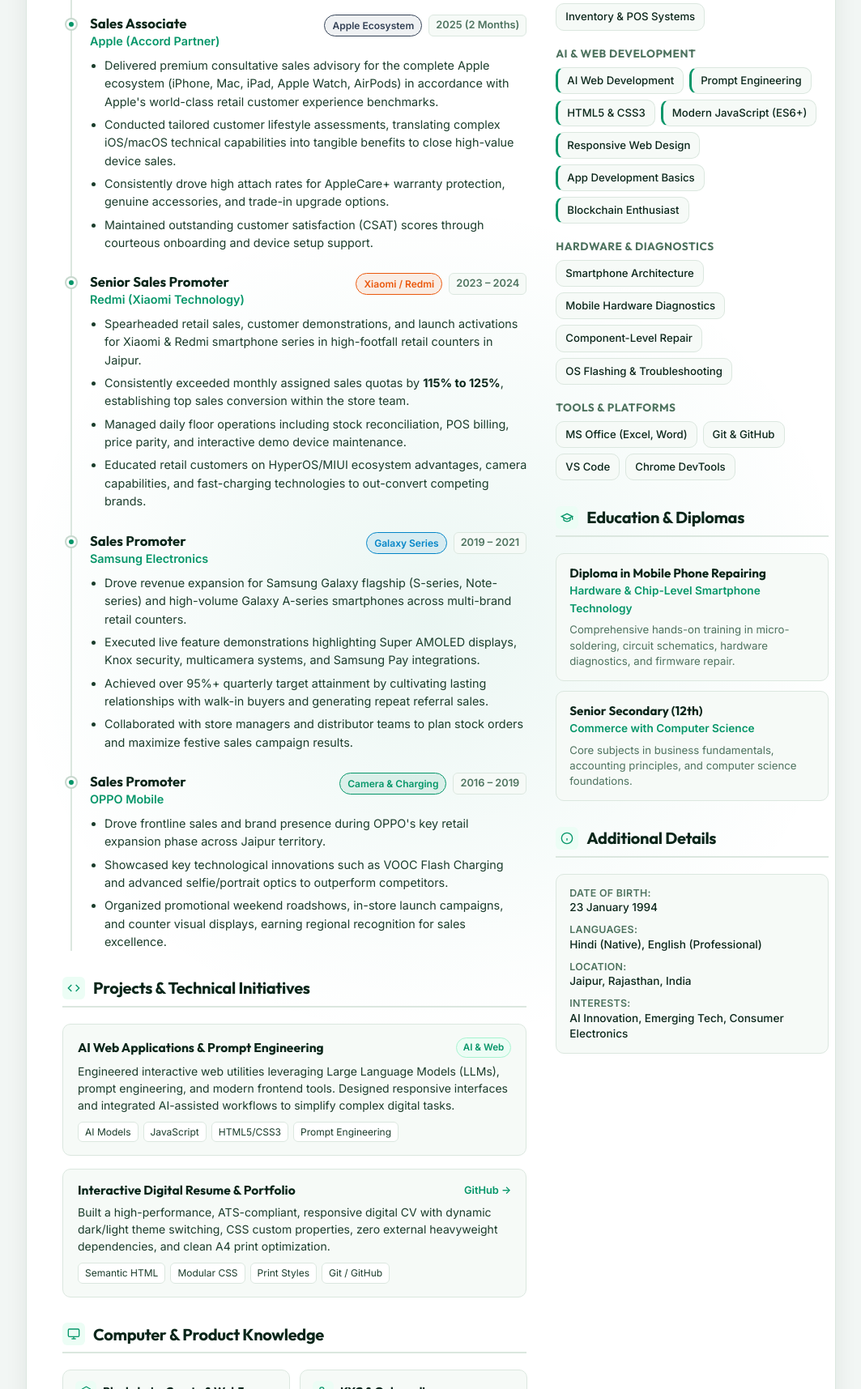
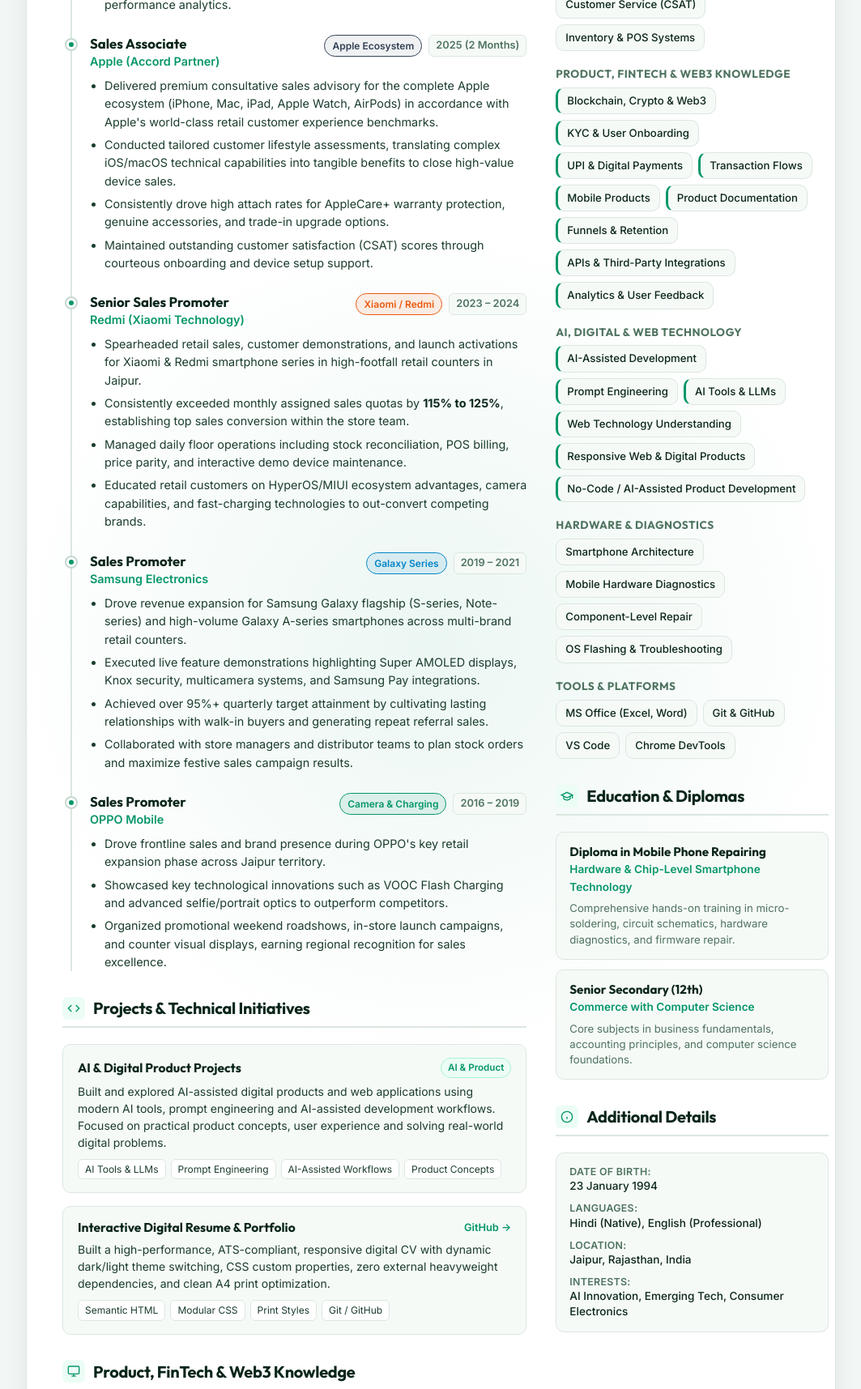
Before and after one commit to DigiClums/Vijay-Resume, a plain HTML site: page index.html in a window 1280 px wide. Shown: the part 1085-2800 px from the top of the page at 81% size, without its empty margins (108-1171 px from the left). Drawn offline with Linux system fonts and the light colour scheme.

Commit message:
Position profile as Tech Sales, Product, FinTech and Web3 professional

```diff
--- a/index.html
+++ b/index.html
@@ -3,13 +3,13 @@
 <head>
   <meta charset="UTF-8">
   <meta name="viewport" content="width=device-width, initial-scale=1.0">
-  <title>Vijay Kumar Kewlani | Tech Sales Specialist & AI Web Developer</title>
-  <meta name="description" content="Resume of Vijay Kumar Kewlani - 8+ years experience in Tech & Mobile Retail Sales (Apple, Samsung, Redmi, OPPO) and AI Web Development.">
+  <title>Vijay Kumar Kewlani | Tech Sales Specialist &bull; FinTech &amp; Web3 Enthusiast</title>
+  <meta name="description" content="Resume of Vijay Kumar Kewlani - 8+ years experience in Tech & Mobile Retail Sales (Apple, Samsung, Redmi, OPPO), Product, FinTech, Digital Payments, Crypto/Web3, and AI-Assisted Workflows.">
   <meta name="author" content="Vijay Kumar Kewlani">
 
   <!-- Fonts -->
   <link rel="preconnect" href="https://fonts.googleapis.com">
-  <link rel="preconnect" href="https://fonts.gstatic.com" crossorigin>
+  <link rel="preconnect" href="https://gstatic.com" crossorigin>
   <link href="https://fonts.googleapis.com/css2?family=Inter:wght@300;400;500;600;700&family=Outfit:wght@500;600;700;800&display=swap" rel="stylesheet">
 
   <!-- Stylesheet -->
@@ -87,7 +87,7 @@
               <h1 class="candidate-name">Vijay Kumar Kewlani</h1>
             </div>
             <div class="title-animation-box">
-              <p class="candidate-title print-only">Sales Manager &bull; Tech Sales Specialist &bull; AI Web Developer</p>
+              <p class="candidate-title print-only">Sales Manager &bull; Tech Sales Specialist &bull; FinTech &amp; Web3 Enthusiast</p>
               <p class="candidate-title animated-title no-print" aria-label="Vijay Kumar Kewlani Role">
                 <span class="typing-prefix">Role: </span>
                 <span id="typingRole" class="typing-role">Sales Manager @ Clawear</span>
@@ -95,7 +95,7 @@
               </p>
             </div>
             <p class="candidate-summary">
-              Results-driven Sales Manager and tech professional with <strong>8+ years of expertise</strong> across retail leadership and frontline sales for renowned brands including <strong>Clawear (<a href="https://clawear.com" target="_blank" rel="noopener noreferrer">clawear.com</a>), Apple, Samsung, Xiaomi/Redmi, and OPPO</strong>. Currently heading sales management, customer acquisition, and brand growth at Clawear. Combines proven sales leadership with modern capabilities in <strong>AI Web Development</strong>, prompt engineering, and hardware diagnostics to drive superior revenue outcomes.
+              Results-driven Sales Manager and technology professional with <strong>8+ years of expertise</strong> in tech sales, consumer electronics retail, and sales leadership for renowned brands including <strong>Clawear (<a href="https://clawear.com" target="_blank" rel="noopener noreferrer">clawear.com</a>), Apple, Samsung, Xiaomi/Redmi, and OPPO</strong>. Combines customer acquisition, conversion, and retention strategies with strong product understanding across <strong>FinTech, digital payments (UPI &amp; payment flows), KYC &amp; onboarding journeys, and Crypto/Web3</strong>. Leverages <strong>AI tools, prompt engineering</strong>, and smartphone hardware diagnostics to optimize business workflows and drive superior revenue outcomes.
             </p>
           </div>
         </div>
@@ -170,7 +170,7 @@
             <span class="filter-indicator"></span> 💼 Sales & Leadership
           </button>
           <button class="filter-btn" data-filter="tech" role="tab" aria-selected="false">
-            <span class="filter-indicator"></span> ⚡ AI Web & Hardware
+            <span class="filter-indicator"></span> ⚡ Product, Tech & Hardware
           </button>
         </div>
       </div>
@@ -329,23 +329,23 @@
             <div class="projects-grid">
               <div class="project-card interactive-card" data-tilt>
                 <div class="project-header">
-                  <h3 class="project-title">AI Web Applications & Prompt Engineering</h3>
-                  <span class="project-tag">AI & Web</span>
+                  <h3 class="project-title">AI &amp; Digital Product Projects</h3>
+                  <span class="project-tag">AI &amp; Product</span>
                 </div>
                 <p class="project-desc">
-                  Engineered interactive web utilities leveraging Large Language Models (LLMs), prompt engineering, and modern frontend tools. Designed responsive interfaces and integrated AI-assisted workflows to simplify complex digital tasks.
+                  Built and explored AI-assisted digital products and web applications using modern AI tools, prompt engineering and AI-assisted development workflows. Focused on practical product concepts, user experience and solving real-world digital problems.
                 </p>
                 <div class="tech-tags">
-                  <span class="tech-pill">AI Models</span>
-                  <span class="tech-pill">JavaScript</span>
-                  <span class="tech-pill">HTML5/CSS3</span>
+                  <span class="tech-pill">AI Tools &amp; LLMs</span>
                   <span class="tech-pill">Prompt Engineering</span>
+                  <span class="tech-pill">AI-Assisted Workflows</span>
+                  <span class="tech-pill">Product Concepts</span>
                 </div>
               </div>
 
               <div class="project-card interactive-card" data-tilt>
                 <div class="project-header">
-                  <h3 class="project-title">Interactive Digital Resume & Portfolio</h3>
+                  <h3 class="project-title">Interactive Digital Resume &amp; Portfolio</h3>
                   <a href="https://github.com/DigiClums/Vijay-Resume" target="_blank" rel="noopener noreferrer" class="project-link" title="View Source on GitHub">
                     <span>GitHub</span> &rarr;
                   </a>
@@ -373,7 +373,7 @@
                   <line x1="12" y1="17" x2="12" y2="21"></line>
                 </svg>
               </div>
-              <h2 class="section-title">Computer &amp; Product Knowledge</h2>
+              <h2 class="section-title">Product, FinTech &amp; Web3 Knowledge</h2>
             </div>
 
             <div class="knowledge-grid">
@@ -394,7 +394,7 @@
                 </p>
               </div>
 
-              <!-- KYC & Onboarding -->
+              <!-- KYC & User Onboarding -->
               <div class="knowledge-card interactive-card" data-tilt>
                 <div class="knowledge-header">
                   <div class="knowledge-icon-badge">
@@ -404,14 +404,14 @@
                       <polyline points="17 11 19 13 23 9"></polyline>
                     </svg>
                   </div>
-                  <h3 class="knowledge-title">KYC &amp; Onboarding</h3>
+                  <h3 class="knowledge-title">KYC &amp; User Onboarding</h3>
                 </div>
                 <p class="knowledge-desc">
                   Understanding of user registration, <strong>KYC</strong> workflows, verification and onboarding journeys
                 </p>
               </div>
 
-              <!-- UPI & Payments -->
+              <!-- UPI & Digital Payments -->
               <div class="knowledge-card interactive-card" data-tilt>
                 <div class="knowledge-header">
                   <div class="knowledge-icon-badge">
@@ -420,7 +420,7 @@
                       <line x1="1" y1="10" x2="23" y2="10"></line>
                     </svg>
                   </div>
-                  <h3 class="knowledge-title">UPI &amp; Payments</h3>
+                  <h3 class="knowledge-title">UPI &amp; Digital Payments</h3>
                 </div>
                 <p class="knowledge-desc">
                   <strong>UPI</strong>, AutoPay, <strong>payment</strong> flows and digital <strong>payment</strong> products
@@ -507,7 +507,7 @@
                   <h3 class="knowledge-title">APIs &amp; Third-Party Integrations</h3>
                 </div>
                 <p class="knowledge-desc">
-                  Understanding of <strong>APIs</strong>, third-party integrations and how different services connect within digital products
+                  Understanding of <strong>APIs</strong>, third-party integrations and digital product workflows
                 </p>
               </div>
 
@@ -524,7 +524,7 @@
                   <h3 class="knowledge-title">Analytics &amp; User Feedback</h3>
                 </div>
                 <p class="knowledge-desc">
-                  Product <strong>analytics</strong>, user behavior, feedback collection and insights for product improvement
+                  Product <strong>analytics</strong>, user behavior, feedback collection and product improvement
                 </p>
               </div>
             </div>
@@ -560,21 +560,35 @@
               </div>
             </div>
 
-            <div class="skill-category" data-category="tech">
-              <h4 class="skill-group-title">AI & Web Development</h4>
+            <div class="skill-category" data-category="sales tech">
+              <h4 class="skill-group-title">Product, FinTech &amp; Web3 Knowledge</h4>
               <div class="skills-cloud">
-                <span class="skill-badge badge-tech">AI Web Development</span>
-                <span class="skill-badge badge-tech">Prompt Engineering</span>
-                <span class="skill-badge badge-tech">HTML5 & CSS3</span>
-                <span class="skill-badge badge-tech">Modern JavaScript (ES6+)</span>
-                <span class="skill-badge badge-tech">Responsive Web Design</span>
-                <span class="skill-badge badge-tech">App Development Basics</span>
-                <span class="skill-badge badge-tech">Blockchain Enthusiast</span>
+                <span class="skill-badge badge-product">Blockchain, Crypto &amp; Web3</span>
+                <span class="skill-badge badge-product">KYC &amp; User Onboarding</span>
+                <span class="skill-badge badge-product">UPI &amp; Digital Payments</span>
+                <span class="skill-badge badge-product">Transaction Flows</span>
+                <span class="skill-badge badge-product">Mobile Products</span>
+                <span class="skill-badge badge-product">Product Documentation</span>
+                <span class="skill-badge badge-product">Funnels &amp; Retention</span>
+                <span class="skill-badge badge-product">APIs &amp; Third-Party Integrations</span>
+                <span class="skill-badge badge-product">Analytics &amp; User Feedback</span>
               </div>
             </div>
 
             <div class="skill-category" data-category="tech">
-              <h4 class="skill-group-title">Hardware & Diagnostics</h4>
+              <h4 class="skill-group-title">AI, Digital &amp; Web Technology</h4>
+              <div class="skills-cloud">
+                <span class="skill-badge badge-tech">AI-Assisted Development</span>
+                <span class="skill-badge badge-tech">Prompt Engineering</span>
+                <span class="skill-badge badge-tech">AI Tools &amp; LLMs</span>
+                <span class="skill-badge badge-tech">Web Technology Understanding</span>
+                <span class="skill-badge badge-tech">Responsive Web &amp; Digital Products</span>
+                <span class="skill-badge badge-tech">No-Code / AI-Assisted Product Development</span>
+              </div>
+            </div>
+
+            <div class="skill-category" data-category="tech">
+              <h4 class="skill-group-title">Hardware &amp; Diagnostics</h4>
               <div class="skills-cloud">
                 <span class="skill-badge">Smartphone Architecture</span>
                 <span class="skill-badge">Mobile Hardware Diagnostics</span>
@@ -584,7 +598,7 @@
             </div>
 
             <div class="skill-category" data-category="sales tech">
-              <h4 class="skill-group-title">Tools & Platforms</h4>
+              <h4 class="skill-group-title">Tools &amp; Platforms</h4>
               <div class="skills-cloud">
                 <span class="skill-badge">MS Office (Excel, Word)</span>
                 <span class="skill-badge">Git & GitHub</span>
--- a/script.js
+++ b/script.js
@@ -31,9 +31,10 @@
 
   const roles = [
     'Sales Manager @ Clawear',
-    'AI Web & Frontend Developer',
+    'Tech Sales Specialist',
+    'FinTech & Web3 Enthusiast',
     '8+ Years Retail Tech Sales Leader',
-    'Prompt Engineering & LLM Integrations',
+    'AI Tools & Prompt Engineering',
     'Smartphone Diagnostics & Hardware Specialist'
   ];
 
--- a/style.css
+++ b/style.css
@@ -935,6 +935,10 @@
 
 .badge-tech {
   border-left: 3px solid var(--accent-primary);
+}
+
+.badge-product {
+  border-left: 3px solid #059669;
 }
 
 /* Education Cards */
```
